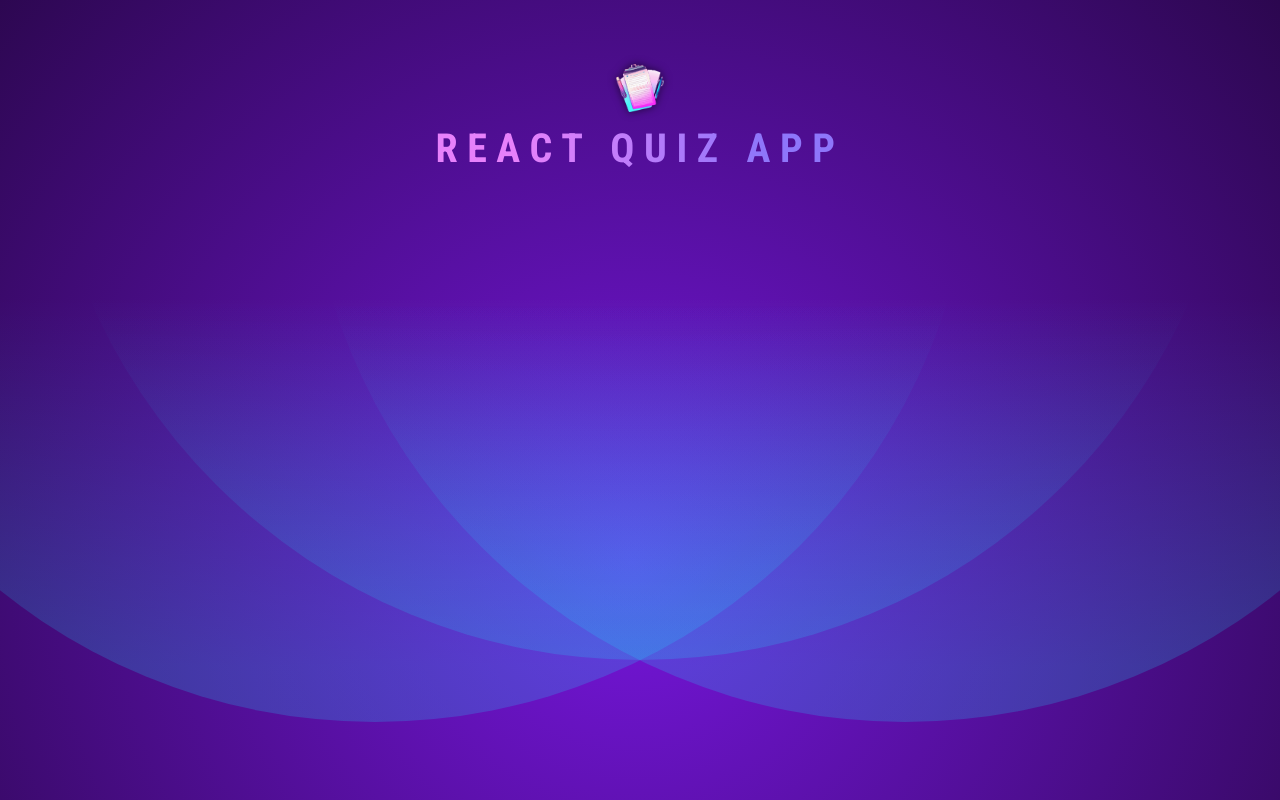
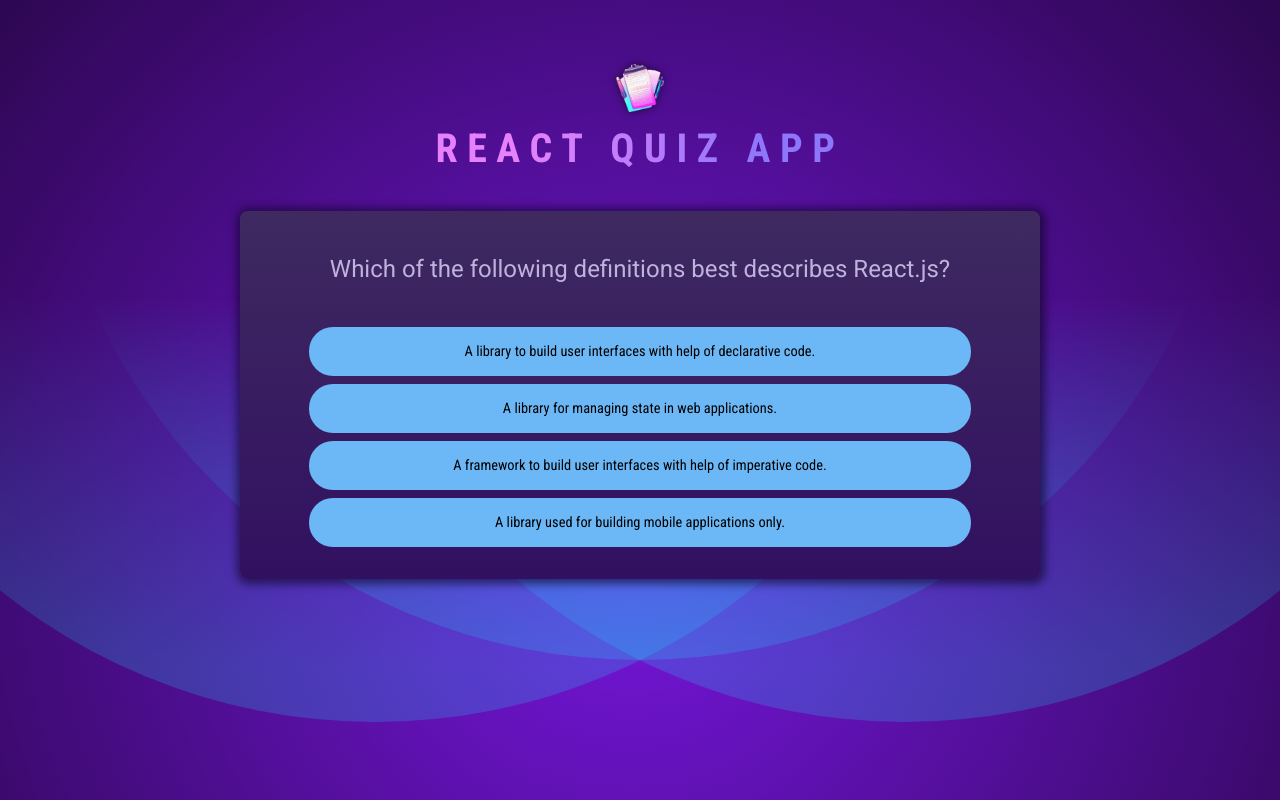
Before and after one commit to Narw0x/React-quiz-app, a React (Vite) app: page / in a window 1280 px wide. Built offline with nearby package versions, Linux system fonts and the light colour scheme.

Commit message:
Displaying questions with answers

```diff
--- a/src/App.jsx
+++ b/src/App.jsx
@@ -1,9 +1,13 @@
 import Header from "./components/Header";
+import Quiz from "./components/Quiz";
 
 function App() {
     return (
         <>
             <Header />
+            <main>
+                <Quiz />
+            </main>
         </>
     );
 }
--- /dev/null
+++ b/src/components/Quiz.jsx
@@ -0,0 +1,33 @@
+import { useState } from "react";
+import QUESTIONS from "../questions.js";
+
+export default function Quiz() {
+    const [userAnswers, setUserAnswers] = useState([]);
+
+    const activeQuestion = userAnswers.length;
+
+    function handleSelectAnswer(selectedAnswer) {
+        setUserAnswers((previosAnswers) => {
+            return [...previosAnswers, selectedAnswer];
+        });
+    }
+
+    return(
+        <div id="quiz">
+            <div id="question">
+                <h2>{QUESTIONS[activeQuestion].text}</h2>
+                <ul id="answers">
+                    {QUESTIONS[activeQuestion].answers.map( answer => (
+                        <li key={answer} className="answer">
+                            <button onClick={() => handleSelectAnswer(answer)}>
+                                {answer}
+                            </button>
+                        </li>
+                    ))}
+                </ul>
+            </div>
+        </div>
+
+
+    );
+}
--- /dev/null
+++ b/src/questions.js
@@ -0,0 +1,72 @@
+export default [
+  {
+    id: 'q1',
+    text: 'Which of the following definitions best describes React.js?',
+    answers: [
+      'A library to build user interfaces with help of declarative code.',
+      'A library for managing state in web applications.',
+      'A framework to build user interfaces with help of imperative code.',
+      'A library used for building mobile applications only.',
+    ],
+  },
+  {
+    id: 'q2',
+    text: 'What purpose do React hooks serve?',
+    answers: [
+      'Enabling the use of state and other React features in functional components.',
+      'Creating responsive layouts in React applications.',
+      'Handling errors within the application.',
+      'Part of the Redux library for managing global state.',
+    ],
+  },
+  {
+    id: 'q3',
+    text: 'Can you identify what JSX is?',
+    answers: [
+      'A JavaScript extension that adds HTML-like syntax to JavaScript.',
+      'A JavaScript library for building dynamic user interfaces.',
+      'A specific HTML version that was explicitly created for React.',
+      'A tool for making HTTP requests in a React application.',
+    ],
+  },
+  {
+    id: 'q4',
+    text: 'What is the most common way to create a component in React?',
+    answers: [
+      'By defining a JavaScript function that returns a renderable value.',
+      'By defining a custom HTML tag in JavaScript.',
+      'By creating a file with a .jsx extension.',
+      'By using the "new" keyword followed by the component name.',
+    ],
+  },
+  {
+    id: 'q5',
+    text: 'What does the term "React state" imply?',
+    answers: [
+      'An object in a component that holds values and may cause the component to render on change.',
+      'The lifecycle phase a React component is in.',
+      'The overall status of a React application, including all props and components.',
+      'A library for managing global state in React applications.',
+    ],
+  },
+  {
+    id: 'q6',
+    text: 'How do you typically render list content in React apps?',
+    answers: [
+      'By using the map() method to iterate over an array of data and returning JSX.',
+      'By using the for() loop to iterate over an array of data and returning JSX.',
+      'By using the forEach() method to iterate over an array of data and returning JSX.',
+      'By using the loop() method to iterate over an array of data and returning JSX.',
+    ],
+  },
+  {
+    id: 'q7',
+    text: 'Which approach can NOT be used to render content conditionally?',
+    answers: [
+      'Using a the #if template syntax.',
+      'Using a ternary operator.',
+      'Using the && operator.',
+      'Using an if-else statement.',
+    ],
+  },
+];
```
